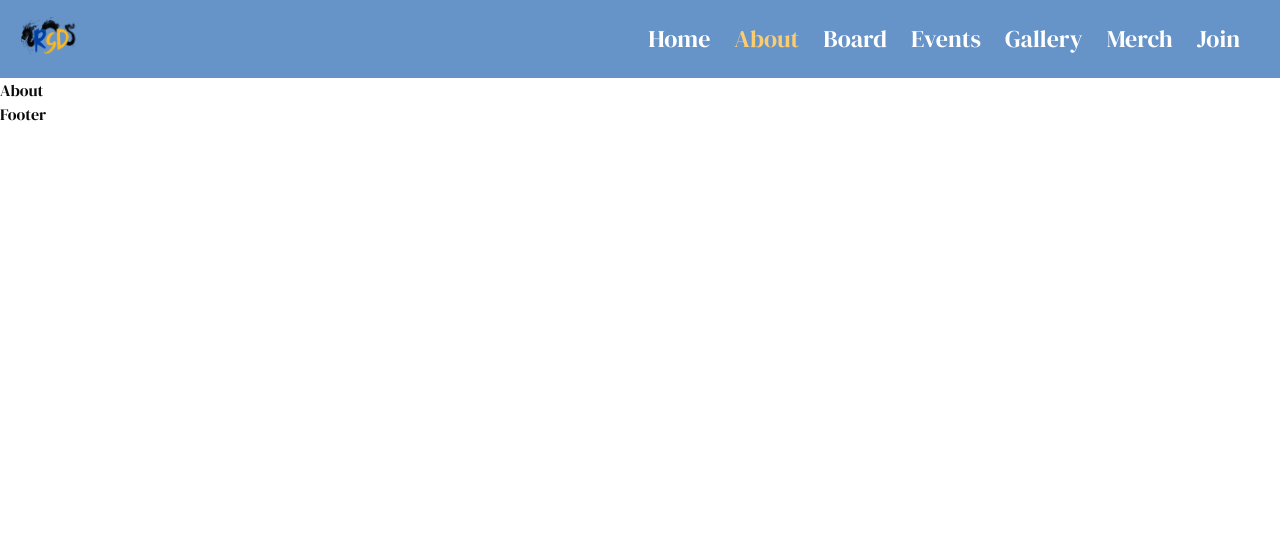
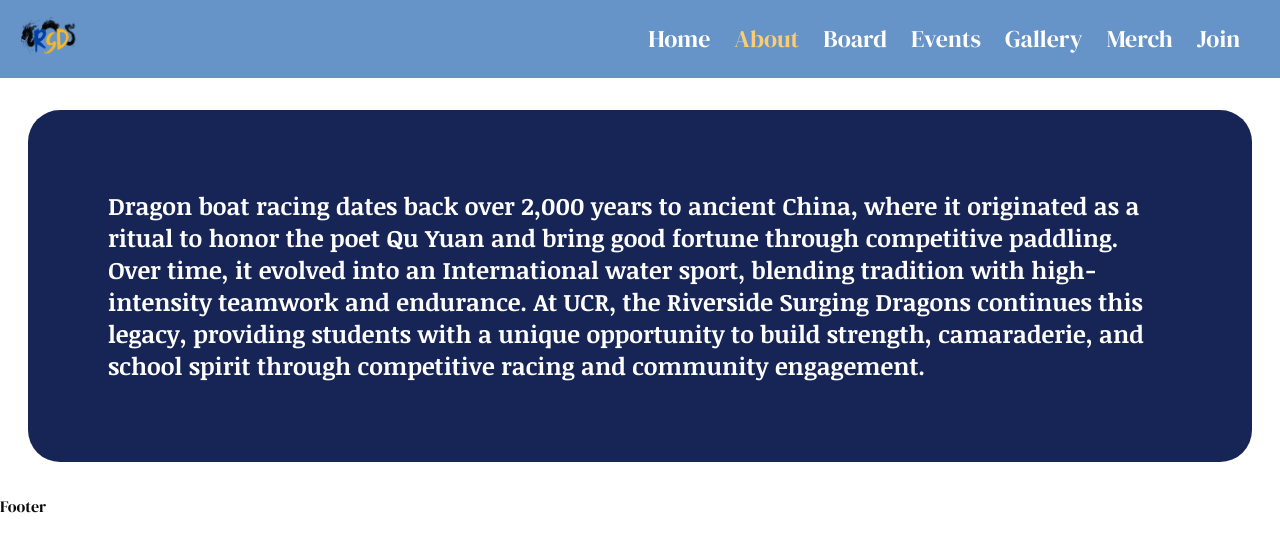
Before and after one commit to acm-ucr/rsd-website, a Next.js app: page /about in a window 1280 px wide. Shown: the top 552 px of the page. Built offline with nearby package versions, Linux system fonts and the light colour scheme.

Commit message:
made a prop of type React.ReactNode which can be used as a general text box throughout the website, I specifically tested with a text box in the about page.

```diff
--- a/src/app/about/page.tsx
+++ b/src/app/about/page.tsx
@@ -1,5 +1,10 @@
+import InfoBox from "@/components/InfoBox";
 const About = () => {
-  return <div>About</div>;
+  return (
+    <div>
+      <InfoBox text="Dragon boat racing dates back over 2,000 years to ancient China, where it originated as a ritual to honor the poet Qu Yuan and bring good fortune through competitive paddling. Over time, it evolved into an International water sport, blending tradition with high-intensity teamwork and endurance. At UCR, the Riverside Surging Dragons continues this legacy, providing students with a unique opportunity to build strength, camaraderie, and school spirit through competitive racing and community engagement." />
+    </div>
+  );
 };
 
 export default About;
--- a/src/components/InfoBox.tsx
+++ b/src/components/InfoBox.tsx
@@ -1,5 +1,15 @@
-const InfoBox = () => {
-  return <div>InfoBox</div>;
+//import Image, { StaticImageData } from "next/image";
+interface InfoBoxProps {
+  text: React.ReactNode;
+}
+const InfoBox: React.FC<InfoBoxProps> = ({ text }) => {
+  return (
+    <div className="relative my-8 w-full px-7 text-left">
+      <div className="font-rsd-alt rounded-4xl bg-blue-950 px-20 py-20 text-2xl font-bold text-white">
+        {text}
+      </div>
+    </div>
+  );
 };
 
 export default InfoBox;
```
